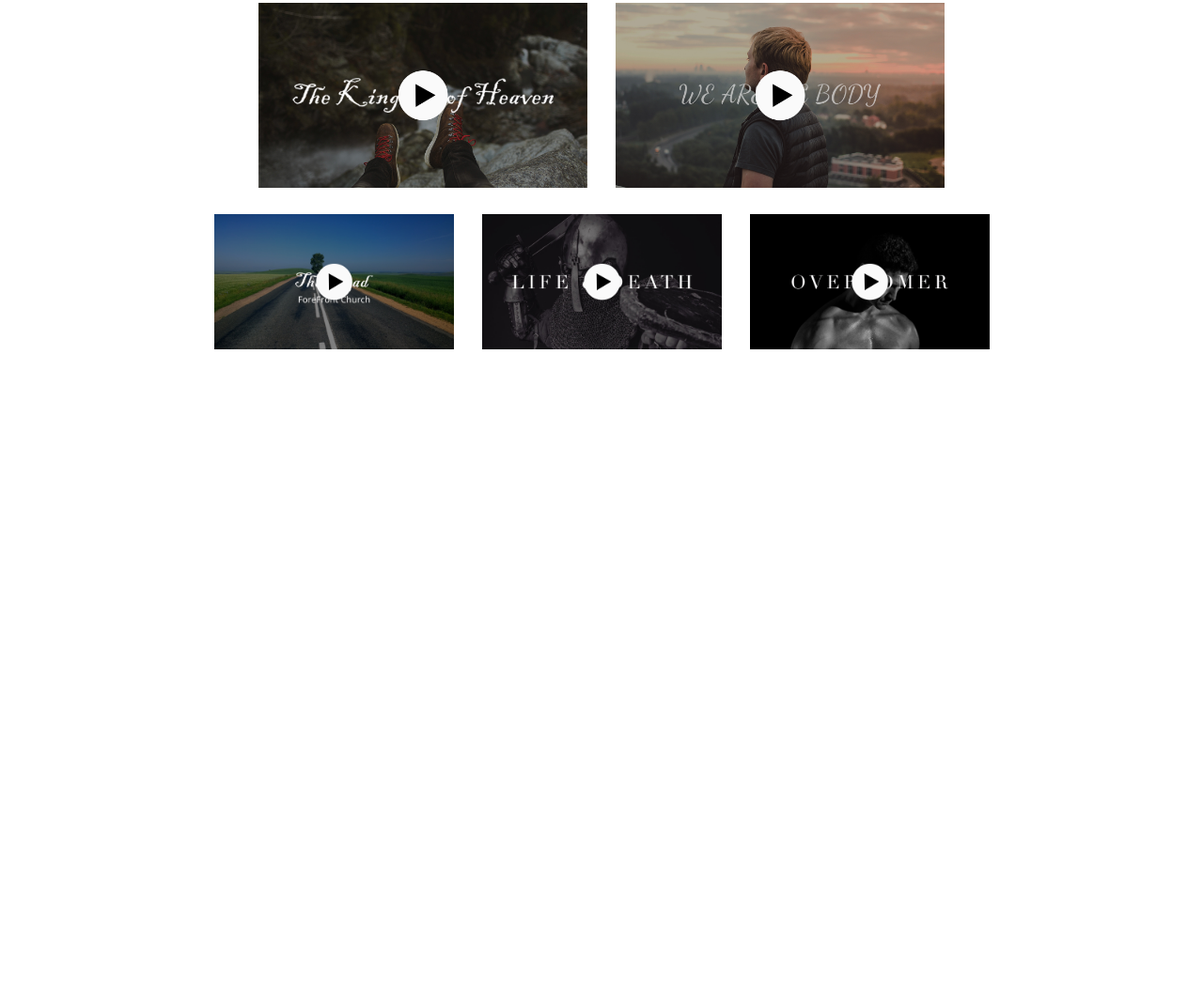
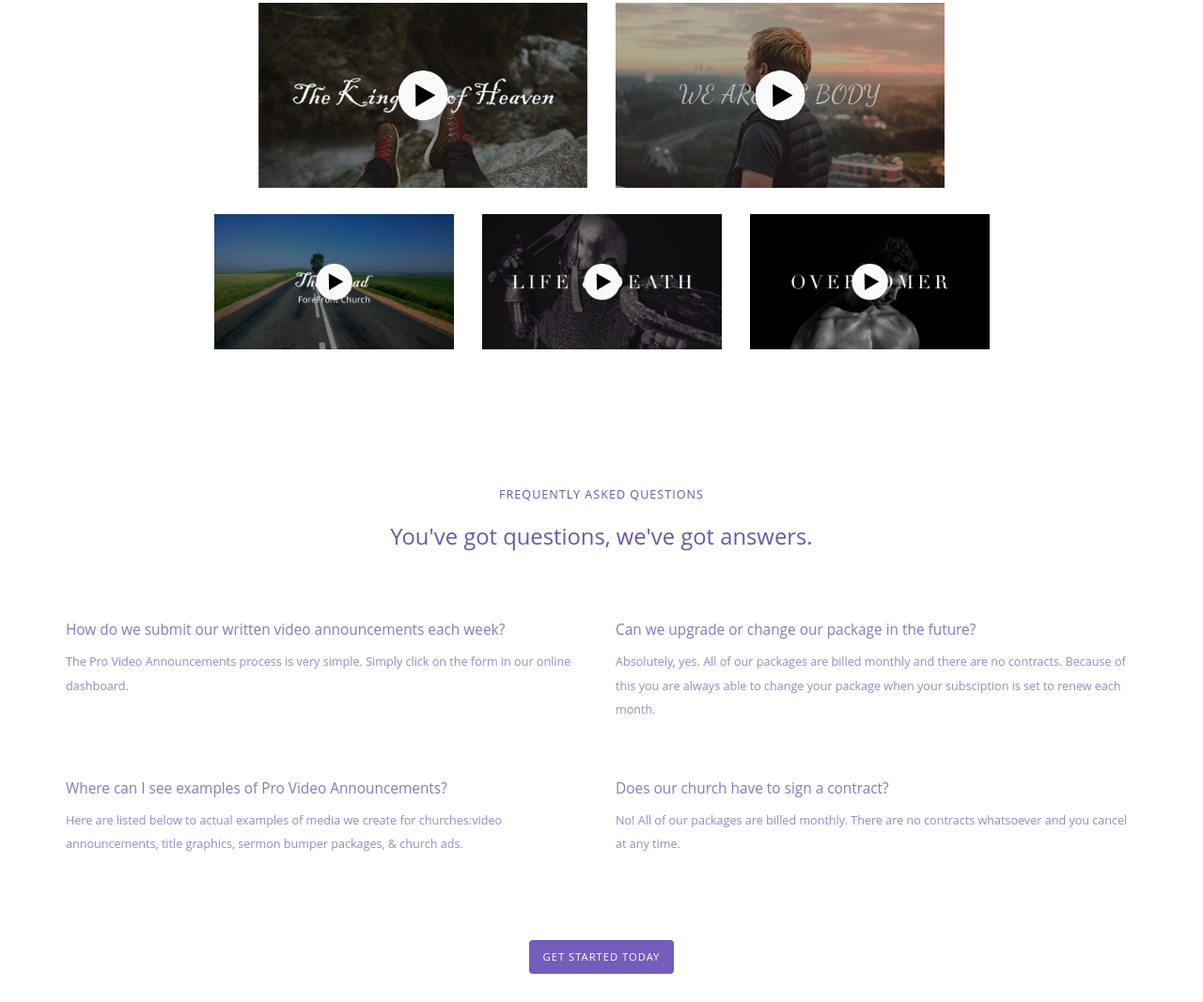
Before and after one commit to premgurusamy/tour, a plain HTML site: page index.html in a window 1280 px wide. Shown: the part 2756-3823 px from the top of the page at 94% size. Before the commit the page ends 3156 px from the top, so only its background shows below. Drawn offline with nearby package versions, Linux system fonts and the light colour scheme.

Commit message:
fourth update

```diff
--- a/css/style.css
+++ b/css/style.css
@@ -12,6 +12,12 @@ body{
   font-size: 1.7em;
   line-height: 1.5em;
   color:rgba(108,87,166,1);
+  font-weight: 400;
+}
+.medium-header{
+  font-size: 1.1em;
+  line-height: 1.5em;
+  color:rgba(108,87,166,.8);
   font-weight: 400;
 }
 .cute-paragraph{
@@ -317,6 +323,23 @@ box-shadow: 1px 4px 47px 2px rgba(0,0,0,0.4);    */
 .modal-header{
   border:none;
 }
+
+/*****#####FAQ Content Design Starts Here#####*******/
+.faq-content{
+  margin-top: 100px;
+}
+.faq-header{
+  text-align: center;
+  margin-bottom: 50px;
+}
+
+.faq-questions{
+  margin-bottom: 30px;
+}
+.faq-get-started-btn{
+  text-align: center;
+  margin-top: 50px;
+}
 /********######Media Query Below 990px ######********/
 @media only screen and (max-width:990px){
   /*Intro Right Content  Styles*/
@@ -327,15 +350,19 @@ box-shadow: 1px 4px 47px 2px rgba(0,0,0,0.4);    */
 }
 
 
+
 /********######Media Query Below 425px ######********/
-@media only screen and (max-device-width:425px){
+@media only screen and (max-width:425px){
   /*video-examples-content styles*/
   .image-center-block{
     display:block;
     justify-content: center;
   }
   .image-center-block img{
-    margin: 3em 0;
+    margin: 2em 0;
+  }
+  .more-video-samples{
+    display: block;
   }
 }
 
--- a/index.html
+++ b/index.html
@@ -325,7 +325,7 @@
           </p>
         </div>
       </div>
-      <div class="row ">
+      <div class="row more-video-samples hidden-xs">
         <div class="image-center-block">
           <div class="col-md-4 ">
 
@@ -334,6 +334,7 @@
           <div class="col-md-4">
             <img class="img-responsive"data-toggle="modal" data-target="#play-vimeo-video" src="asset/images/video-crop-we-body.jpg" />
           </div>
+
 
         </div>
         </div>
@@ -353,8 +354,9 @@
 
       </div>
     </div>
+    <!--%%%Content Hidden Here%%%!-->
 
-    <!--Video Examples MODALS Stars Here!-->
+    <!--Video Examples MODALS Starts Here!-->
     <div class="modal " data-toggle="modal" tab-index="-1" id="play-vimeo-video">
       <div class="modal-dialog modal-lg" role="document">
         <div class="modal-content">
@@ -373,6 +375,61 @@
         </div><!--modal-content!-->
       </div><!--modal-dialog-box!-->
     </div><!--modal!-->
+    <!--%%%Content Hidden Here%%%!-->
+
+    <!--FAQ Content Starts Here!-->
+    <div class="container faq-content">
+      <div class="row">
+        <div class="col-md-5 center-block faq-header">
+          <h3 class="small-header ">FREQUENTLY ASKED QUESTIONS</h3>
+          <h2 class="big-header">You've got questions, we've got answers.</h2>
+        </div>
+      </div>
+      <div class="row">
+        <div class="col-md-6 faq-questions ">
+          <h3 class="medium-header">
+            How do we submit our written video announcements each week?
+          </h3>
+          <p class="cute-paragraph">
+            The Pro Video Announcements process is very simple. Simply
+            click on the form in our online dashboard.
+          </p>
+        </div>
+        <div class="col-md-6 faq-questions ">
+          <h3 class="medium-header">
+            Can we upgrade or change our package in the future?
+          </h3>
+          <p class="cute-paragraph">
+            Absolutely, yes. All of our packages are billed monthly and there
+            are no contracts. Because of this you are always able to
+            change your package when your subsciption is set to renew each month.
+          </p>
+        </div>
+        <div class="col-md-6 faq-questions ">
+          <h3 class="medium-header">
+            Where can I see examples of Pro Video Announcements?
+          </h3>
+          <p class="cute-paragraph">
+            Here are listed below to actual examples of media we create
+          for churches:video announcements, title graphics, sermon bumper
+          packages, & church ads.
+          </p>
+        </div>
+
+        <div class="col-md-6 faq-questions ">
+          <h3 class="medium-header">
+            Does our church have to sign a contract?
+          </h3>
+          <p class="cute-paragraph">
+            No! All of our packages are billed monthly. There are no
+            contracts whatsoever and you cancel at any time.
+          </p>
+        </div>
+      </div>
+      <div class="row faq-get-started-btn faq-questions">
+        <a href="#" class="btn btn-primary get-started-today-btn">GET STARTED TODAY</a>
+      </div>
+    </div>
 
     <script src="https://code.jquery.com/jquery-3.1.1.min.js"></script>
     <script src="script/jquery-3.1.1.min.js"></script>
```
